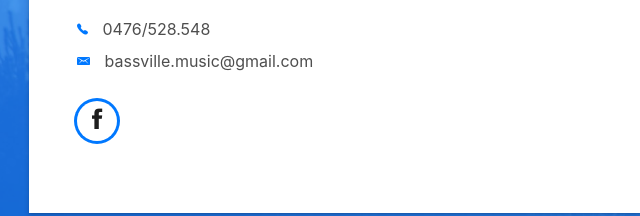
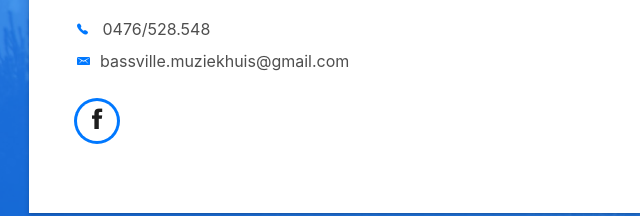
Before and after one commit to ingdas/bassville, a plain HTML site: page index.html in a window 1280 px wide. Shown: the part 4221-4437 px from the top of the page, 56-696 px from the left. Drawn offline with Linux system fonts and the light colour scheme; files whose address does not match are found by name.

Commit message:
E-mailadres

```diff
--- a/index.html
+++ b/index.html
@@ -292,7 +292,7 @@
                                         </p>
                                         <ul class="list-ico">
                                             <li><span class="ion-ios-telephone"></span> 0476/528.548</li>
-                                            <li><span class="ion-email"></span> bassville.music@gmail.com</li>
+                                            <li><span class="ion-email"></span>bassville.muziekhuis@gmail.com</li>
                                         </ul>
                                     </div>
                                     <div class="socials">
```
